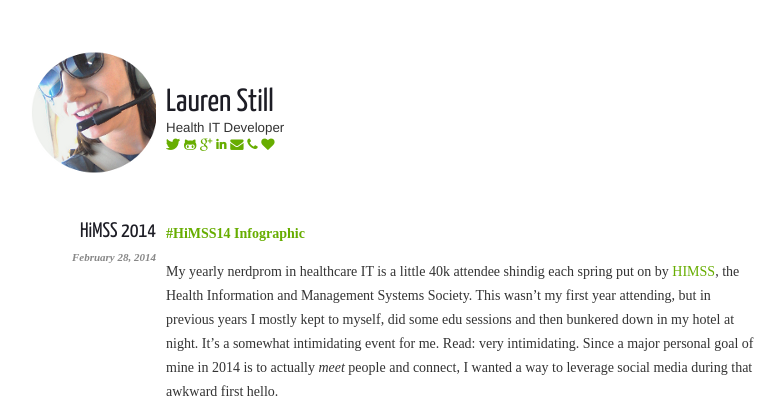
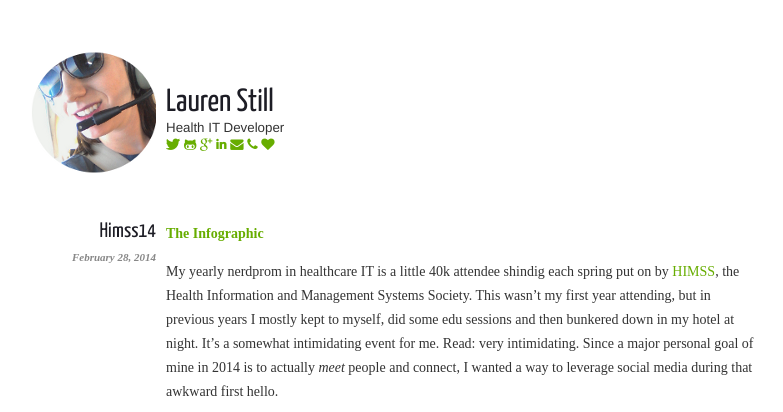
Before and after one commit to laurenstill/laurenstill.github.io, a Jekyll site: the page built from _posts/2014-02-28-himss14.markdown, in a window 1280 px wide. Shown: the top 412 px of the page, without its empty margins (279-1062 px from the left). Built offline with Jekyll 4.4.1, drawn with Linux system fonts in a browser that asks for light colours; nearby versions of some CDN libraries.

Commit message:
Update 2014-02-28-himss14.markdown

```diff
--- a/_posts/2014-02-28-himss14.markdown
+++ b/_posts/2014-02-28-himss14.markdown
@@ -1,12 +1,12 @@
 ---
     layout: post
-    title: HiMSS 2014
+    title: #HiMSS14
     catagories: [healhtIT, mHealth, himss]
 ---
 
 
 
-**[#HiMSS14 Infographic][2]**
+**[The Infographic][2]**
 
 My yearly nerdprom in healthcare IT is a little 40k attendee shindig each spring put on by [HIMSS][1], the Health Information and Management Systems Society. This wasn't my first year attending, but in previous years I mostly kept to myself, did some edu sessions and then bunkered down in my hotel at night.  It's a somewhat intimidating event for me.  Read: very intimidating. Since a major personal goal of mine in 2014 is to actually _meet_ people and connect, I wanted a way to leverage social media during that awkward first hello.
 
```
